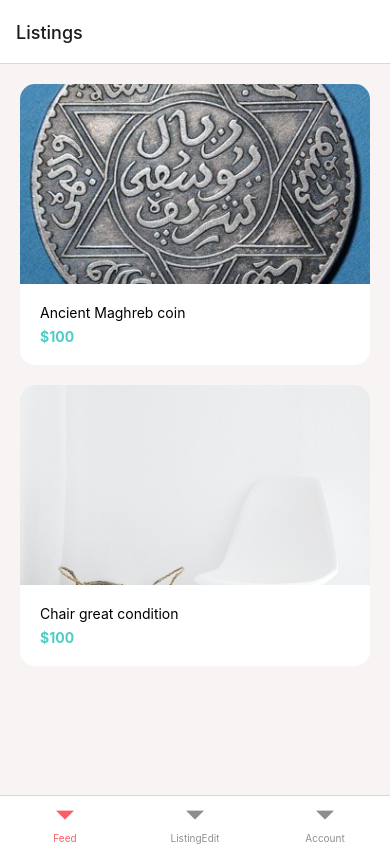
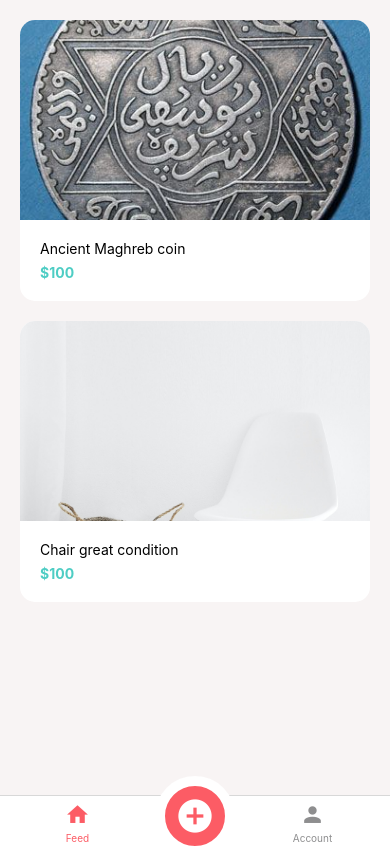
Before and after one commit to noureddineleg/PublishVintage-Expo, a React Native app: screen /Feed in a window 390 px wide. Built offline with nearby package versions, Linux system fonts and the light colour scheme.

Commit message:
Customize tab bar

```diff
--- a/app/navigation/AppNavigator.js
+++ b/app/navigation/AppNavigator.js
@@ -1,10 +1,11 @@
 import React from "react";
 import { createBottomTabNavigator } from "@react-navigation/bottom-tabs";
+import { MaterialCommunityIcons } from "@expo/vector-icons";
 
-import AccountScreen from "../screens/AccountScreen";
 import ListingEditScreen from "../screens/ListingEditScreen";
 import FeedNavigator from "./FeedNavigator";
 import AccountNavigator from "./AccountNavigator";
+import NewListingButton from "./NewListingButton";
 
 const Tab = createBottomTabNavigator();
 
@@ -13,13 +14,40 @@
     <Tab.Screen
       name="Feed"
       component={FeedNavigator}
-      options={{ headerShown: false }}
+      options={{
+        headerShown: false,
+        tabBarIcon: ({ color, size }) => (
+          <MaterialCommunityIcons name="home" color={color} size={size} />
+        ),
+      }}
     />
-    <Tab.Screen name="ListingEdit" component={ListingEditScreen} />
+    <Tab.Screen
+      name="ListingEdit"
+      component={ListingEditScreen}
+      options={({ navigation }) => ({
+        tabBarButton: () => (
+          <NewListingButton
+            onPress={() => navigation.navigate("ListingEdit")}
+          />
+        ),
+        tabBarIcon: ({ color, size }) => (
+          <MaterialCommunityIcons
+            name="plus-circle"
+            color={color}
+            size={size}
+          />
+        ),
+      })}
+    />
     <Tab.Screen
       name="Account"
       component={AccountNavigator}
-      options={{ headerShown: false }}
+      options={{
+        headerShown: false,
+        tabBarIcon: ({ color, size }) => (
+          <MaterialCommunityIcons name="account" color={color} size={size} />
+        ),
+      }}
     />
   </Tab.Navigator>
 );
--- a/app/navigation/FeedNavigator.js
+++ b/app/navigation/FeedNavigator.js
@@ -6,13 +6,11 @@
 const Stack = createStackNavigator();
 
 const FeedNavigator = () => (
-  <Stack.Navigator screenOptions={{ presentation: "modal" }}>
+  <Stack.Navigator
+    screenOptions={{ presentation: "modal", headerShown: false }}
+  >
     <Stack.Screen name="Listings" component={ListingsScreen} />
-    <Stack.Screen
-      name="ListingDetails"
-      component={ListingDetailsScreen}
-      options={{ headerShown: false }}
-    />
+    <Stack.Screen name="ListingDetails" component={ListingDetailsScreen} />
   </Stack.Navigator>
 );
 
--- /dev/null
+++ b/app/navigation/NewListingButton.js
@@ -0,0 +1,35 @@
+import React from "react";
+import { View, StyleSheet, TouchableOpacity } from "react-native";
+import { MaterialCommunityIcons } from "@expo/vector-icons";
+
+import colors from "../config/colors";
+
+function NewListingButton({ onPress }) {
+  return (
+    <TouchableOpacity onPress={onPress}>
+      <View style={styles.container}>
+        <MaterialCommunityIcons
+          name="plus-circle"
+          color={colors.white}
+          size={40}
+        />
+      </View>
+    </TouchableOpacity>
+  );
+}
+
+const styles = StyleSheet.create({
+  container: {
+    alignItems: "center",
+    backgroundColor: colors.primary,
+    borderColor: colors.white,
+    borderRadius: 40,
+    borderWidth: 10,
+    bottom: 20,
+    height: 80,
+    justifyContent: "center",
+    width: 80,
+  },
+});
+
+export default NewListingButton;
```
